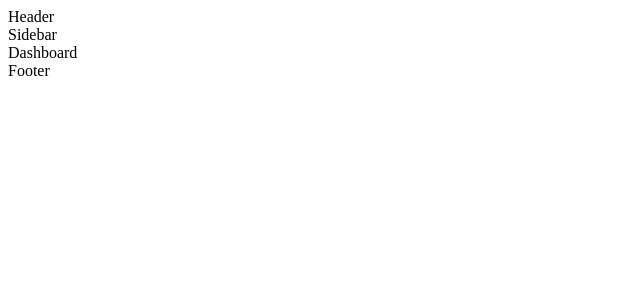
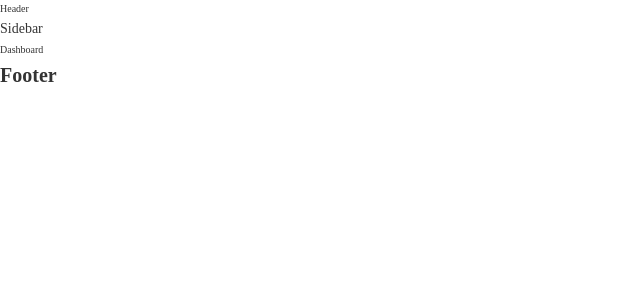
Before and after one commit to DOJ-gam/react-css-admin-dashboaed, a React (Create React App) app: page / in a window 1280 px wide. Shown: the top 300 px of the page, without its empty margins (0-640 px from the left). Built offline with nearby package versions, Linux system fonts and the light colour scheme.

Commit message:
add global styles

```diff
--- a/src/App.js
+++ b/src/App.js
@@ -1,10 +1,10 @@
-// import './App.css';
+import "./global.css";
 
 import Dashboard from "./pages/dashboard/Dashboard";
 
 function App() {
   return (
-    <div className="App">
+    <div>
       <Dashboard />
     </div>
   );
--- a/src/components/footer/Footer.jsx
+++ b/src/components/footer/Footer.jsx
@@ -1,7 +1,7 @@
 import React from "react";
 
 const Footer = () => {
-  return <div>Footer</div>;
+  return <h1>Footer</h1>;
 };
 
 export default Footer;
--- a/src/components/sidebar/Sidebar.jsx
+++ b/src/components/sidebar/Sidebar.jsx
@@ -1,7 +1,7 @@
 import React from "react";
 
 const Sidebar = () => {
-  return <div>Sidebar</div>;
+  return <p>Sidebar</p>;
 };
 
 export default Sidebar;
--- /dev/null
+++ b/src/global.css
@@ -0,0 +1,23 @@
+*,
+*::before,
+*::after {
+  box-sizing: border-box;
+  padding: 0;
+  margin: 0;
+  border: none;
+  text-decoration: none;
+  color: #333;
+}
+
+html {
+  font-size: 62.5%;
+  line-height: 1.7;
+}
+
+h1 {
+  font-size: 2rem;
+}
+
+p {
+  font-size: 1.4rem;
+}
```
Also changed, not shown: src/components/footer/styles.module.css (added).
